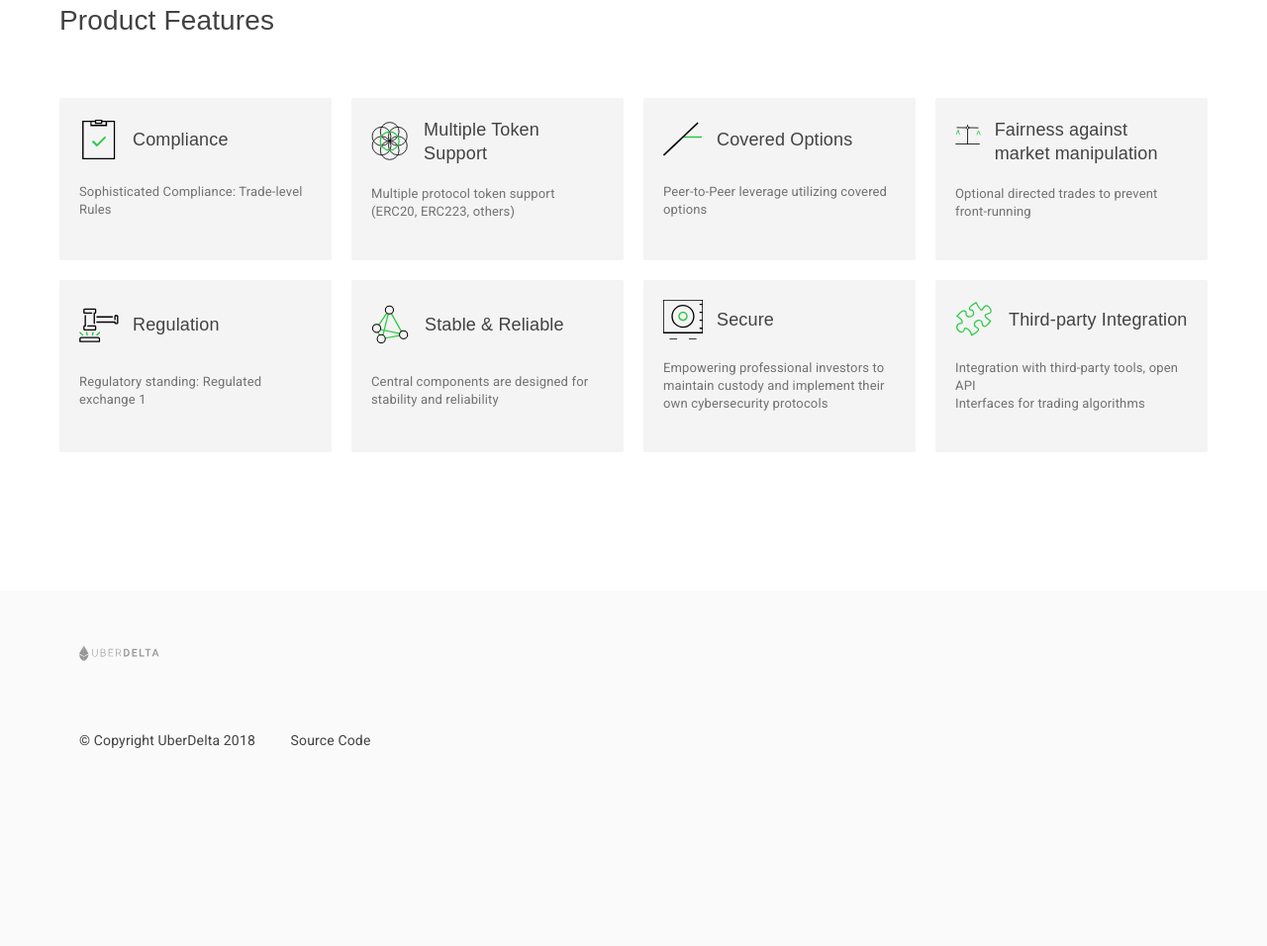
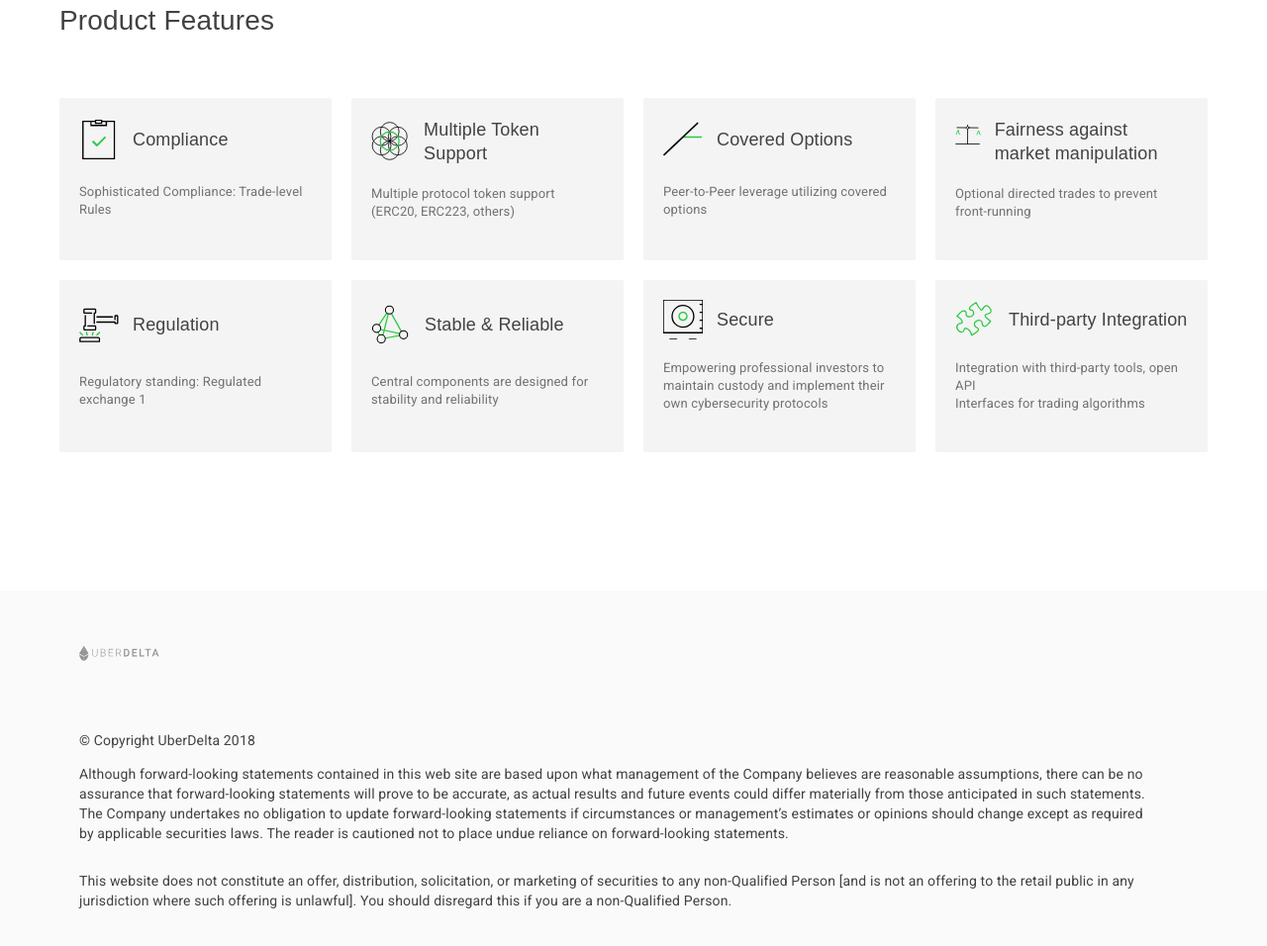
Before and after one commit to gcrow/uberdelta.github.io, a website: page index.html in a window 1280 px wide. Shown: the part 3157-4113 px from the top of the page at 99% size. Before the commit the page ends 3965 px from the top, so only its background shows below. Drawn offline with nearby package versions, Linux system fonts and the light colour scheme; a web font is replaced by a local one.

Commit message:
disclaimers, per legal

```diff
--- a/index.html
+++ b/index.html
@@ -772,14 +772,35 @@
 
             </div>
             <div class="footer__row">
+                <div class="footer__nav__item">
+                    &copy; Copyright UberDelta 2018
+                </div>
+
+<!--   Formatting is off with the new bottom. needs styling.
+                <div class="footer__nav__item">
+                    <a href="https://github.com/UberDelta" target="_blank">Source Code</a>
+                </div>
+-->
+            </div>
+            <div class="footer__disclaimer">
                 <nav class="footer__nav" role="navigation">
 
                     <div class="footer__nav__item">
-                        &copy; Copyright UberDelta 2018
+                        <p>
+                             Although forward-looking statements contained in this web site are based upon what management
+                             of the Company believes are reasonable assumptions, there can be no assurance that forward-looking
+                             statements will prove to be accurate, as actual results and future events could differ materially
+                             from those anticipated in such statements. The Company undertakes no obligation to update forward-looking
+                             statements if circumstances or management’s estimates or opinions should change except as required by
+                             applicable securities laws. The reader is cautioned not to place undue reliance on forward-looking statements.
+                        </p>
                     </div>
 
                     <div class="footer__nav__item">
-                        <a href="https://github.com/UberDelta" target="_blank">Source Code</a>
+                        <p>This website does not constitute an offer, distribution, solicitation, or marketing of securities to any
+                        non-Qualified Person [and is not an offering to the retail public in any jurisdiction where such offering is unlawful].
+                        You should disregard this if you are a non-Qualified Person.
+                        </p>
                     </div>
                 </nav>
 
```
